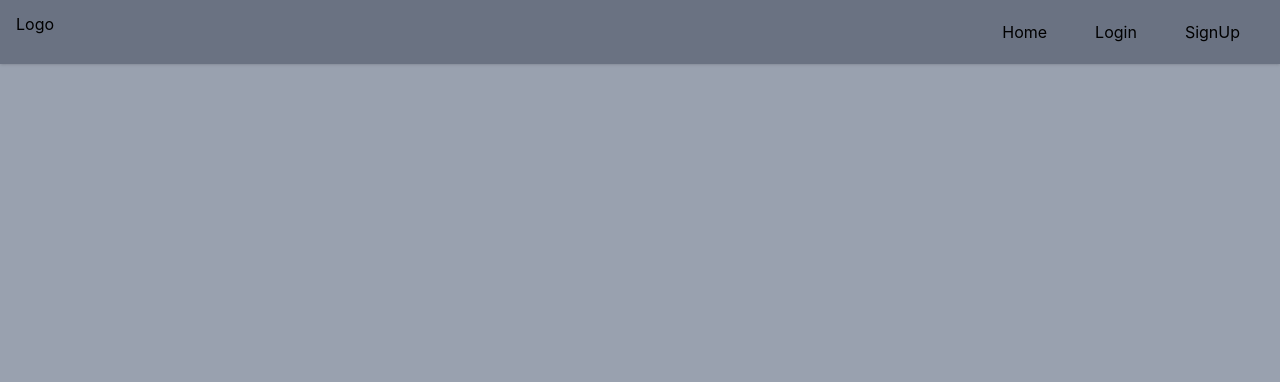
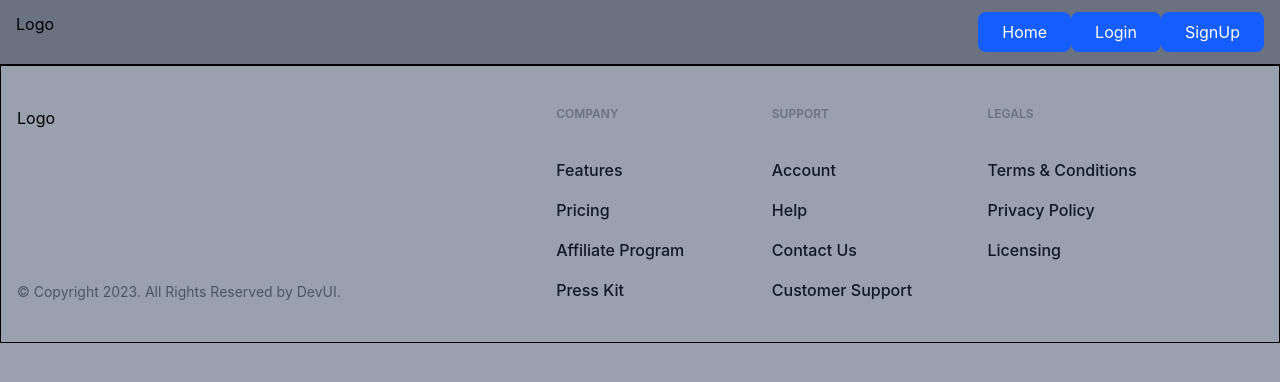
Before and after one commit to MAR-ARIF/Blog-App, a React (Vite) app: page /post/1 in a window 1280 px wide. Shown: the top 382 px of the page. Built offline with nearby package versions, Linux system fonts and the light colour scheme; no server answers.

Commit message:
Debugged minor issues in these components. Major issue was in App.jsx, forgot to add outlet

```diff
--- a/src/App.jsx
+++ b/src/App.jsx
@@ -5,6 +5,7 @@ import authService from './appwrite/auth';
 import { useDispatch } from 'react-redux';
 import { login, logout } from './Slices/authSlice';
 import { Header , Footer } from './components';
+import { Outlet } from 'react-router-dom';
 
 function App() {
 
@@ -31,6 +32,7 @@ const [loading,setLoading] = useState(true);
       <div className='w-full block'>
         <Header />
         <main>
+          <Outlet />
 
         </main>
         <Footer />
--- a/src/components/Button.jsx
+++ b/src/components/Button.jsx
@@ -1,4 +1,4 @@
-export default function Button({
+function Button({
     children,
     type="button",
     bgColor= "bg-blue-600",
@@ -10,3 +10,4 @@ export default function Button({
         <button className={`px-4 py-2 rounded-lg ${bgColor} ${textColor} ${className}`}{...props}> {children}</button>
     )
 }
+export default Button
--- a/src/components/Footer/Footer.jsx
+++ b/src/components/Footer/Footer.jsx
@@ -1,11 +1,144 @@
 
+
+import React from 'react'
+import { Link } from 'react-router-dom'
+import Logo from '../Logo'
 
 function Footer() {
   return (
-    <>
-
-
-    </>
+    <section className="relative overflow-hidden py-10 bg-gray-400 border border-t-2 border-t-black">
+            <div className="relative z-10 mx-auto max-w-7xl px-4">
+                <div className="-m-6 flex flex-wrap">
+                    <div className="w-full p-6 md:w-1/2 lg:w-5/12">
+                        <div className="flex h-full flex-col justify-between">
+                            <div className="mb-4 inline-flex items-center">
+                                <Logo width="100px" />
+                            </div>
+                            <div>
+                                <p className="text-sm text-gray-600">
+                                    &copy; Copyright 2023. All Rights Reserved by DevUI.
+                                </p>
+                            </div>
+                        </div>
+                    </div>
+                    <div className="w-full p-6 md:w-1/2 lg:w-2/12">
+                        <div className="h-full">
+                            <h3 className="tracking-px mb-9  text-xs font-semibold uppercase text-gray-500">
+                                Company
+                            </h3>
+                            <ul>
+                                <li className="mb-4">
+                                    <Link
+                                        className=" text-base font-medium text-gray-900 hover:text-gray-700"
+                                        to="/"
+                                    >
+                                        Features
+                                    </Link>
+                                </li>
+                                <li className="mb-4">
+                                    <Link
+                                        className=" text-base font-medium text-gray-900 hover:text-gray-700"
+                                        to="/"
+                                    >
+                                        Pricing
+                                    </Link>
+                                </li>
+                                <li className="mb-4">
+                                    <Link
+                                        className=" text-base font-medium text-gray-900 hover:text-gray-700"
+                                        to="/"
+                                    >
+                                        Affiliate Program
+                                    </Link>
+                                </li>
+                                <li>
+                                    <Link
+                                        className=" text-base font-medium text-gray-900 hover:text-gray-700"
+                                        to="/"
+                                    >
+                                        Press Kit
+                                    </Link>
+                                </li>
+                            </ul>
+                        </div>
+                    </div>
+                    <div className="w-full p-6 md:w-1/2 lg:w-2/12">
+                        <div className="h-full">
+                            <h3 className="tracking-px mb-9  text-xs font-semibold uppercase text-gray-500">
+                                Support
+                            </h3>
+                            <ul>
+                                <li className="mb-4">
+                                    <Link
+                                        className=" text-base font-medium text-gray-900 hover:text-gray-700"
+                                        to="/"
+                                    >
+                                        Account
+                                    </Link>
+                                </li>
+                                <li className="mb-4">
+                                    <Link
+                                        className=" text-base font-medium text-gray-900 hover:text-gray-700"
+                                        to="/"
+                                    >
+                                        Help
+                                    </Link>
+                                </li>
+                                <li className="mb-4">
+                                    <Link
+                                        className=" text-base font-medium text-gray-900 hover:text-gray-700"
+                                        to="/"
+                                    >
+                                        Contact Us
+                                    </Link>
+                                </li>
+                                <li>
+                                    <Link
+                                        className=" text-base font-medium text-gray-900 hover:text-gray-700"
+                                        to="/"
+                                    >
+                                        Customer Support
+                                    </Link>
+                                </li>
+                            </ul>
+                        </div>
+                    </div>
+                    <div className="w-full p-6 md:w-1/2 lg:w-3/12">
+                        <div className="h-full">
+                            <h3 className="tracking-px mb-9  text-xs font-semibold uppercase text-gray-500">
+                                Legals
+                            </h3>
+                            <ul>
+                                <li className="mb-4">
+                                    <Link
+                                        className=" text-base font-medium text-gray-900 hover:text-gray-700"
+                                        to="/"
+                                    >
+                                        Terms &amp; Conditions
+                                    </Link>
+                                </li>
+                                <li className="mb-4">
+                                    <Link
+                                        className=" text-base font-medium text-gray-900 hover:text-gray-700"
+                                        to="/"
+                                    >
+                                        Privacy Policy
+                                    </Link>
+                                </li>
+                                <li>
+                                    <Link
+                                        className=" text-base font-medium text-gray-900 hover:text-gray-700"
+                                        to="/"
+                                    >
+                                        Licensing
+                                    </Link>
+                                </li>
+                            </ul>
+                        </div>
+                    </div>
+                </div>
+            </div>
+        </section>
   )
 }
 
--- a/src/components/Header/Header.jsx
+++ b/src/components/Header/Header.jsx
@@ -2,6 +2,7 @@ import { useSelector } from "react-redux"
 import { useNavigate } from "react-router-dom"
 import {Logo,Container, LogoutBtn} from "../index"
 import { Link } from "react-router-dom"
+import Button from "../Button"
 
 function Header(){
     const authStatus = useSelector((state) => state.auth.status)
@@ -49,10 +50,12 @@ function Header(){
                         {navItems.map((item) =>
                         item.active ? (
                             <li key={item.name}>
-                                <button
+                                <Button
                                 onClick={() => navigate(item.slug)}
                                 className="inline-bock px-6 py-2 duration-200 hover:bg-blue-100 rounded-full"
-                                >{item.name}</button>
+                                >
+                                    {item.name}
+                                </Button>
 
                             </li>
                         ) : null
--- a/src/components/Login.jsx
+++ b/src/components/Login.jsx
@@ -72,7 +72,7 @@ function Login(){
                             label="Password"
                             type="password"
                             placeholder="Enter your password"
-                            {...register(password,{
+                            {...register("password",{
                                 required: true
                             })}
                         />
```
